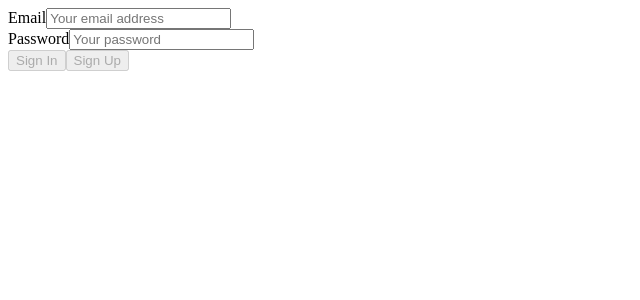
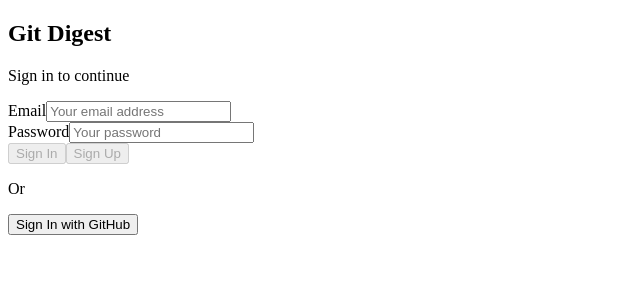
Before and after one commit to rizvihasan/git-digest-ui, an Angular app in the folder client/: page / in a window 1280 px wide. Shown: the top 300 px of the page, without its empty margins (0-640 px from the left). Built offline with nearby package versions, Linux system fonts and the light colour scheme.

Commit message:
feat(dashboard): generate dashboard component and add route

```diff
--- a/client/src/app/pages/auth/auth.html
+++ b/client/src/app/pages/auth/auth.html
@@ -1,3 +1,7 @@
+<div class="auth-container">
+    <h2>Git Digest</h2>
+    <p>Sign in to continue</p>
+
     <form [formGroup]="signInForm" (ngSubmit)="handleSignIn()">
       <div>
         <label for="email">Email</label>
@@ -16,3 +20,12 @@
         Sign Up
       </button>
     </form>
+
+    <p>Or</p>
+
+    <button (click)="handleGitHubSignIn()">
+      Sign In with GitHub
+    </button>
+
+    <p *ngIf="errorMessage">{{ errorMessage }}</p>
+  </div>
--- /dev/null
+++ b/client/src/app/pages/dashboard/dashboard.html
@@ -0,0 +1 @@
+<p>dashboard works!</p>
```
Also changed, not shown: client/src/app/app.routes.ts (+6 -1 lines), client/src/app/pages/dashboard/dashboard.ts (added, +11 -0 lines), client/src/app/pages/dashboard/dashboard.scss (added), 1 other file (tests, documents, lock files or other folders). Lines whose indentation alone changed are shown as unchanged.
